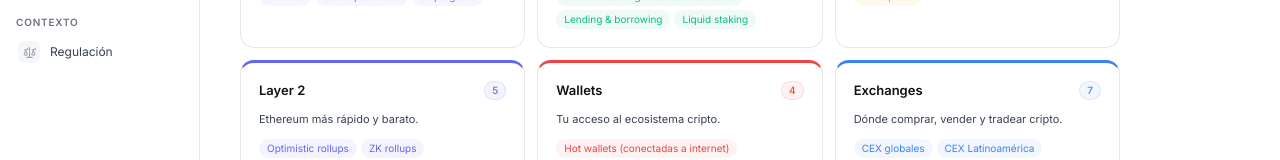
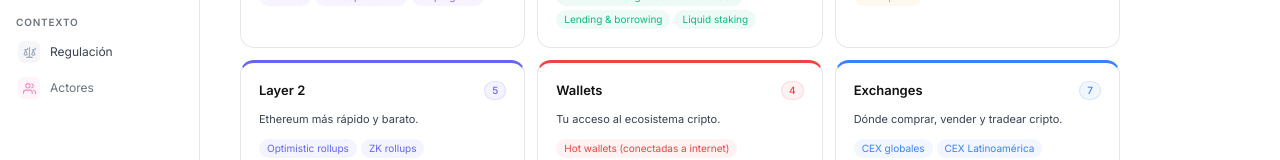
Before and after one commit to Luistoronto/ticker.uno, a Next.js app: page /mapa in a window 1280 px wide. Shown: the part 414-574 px from the top of the page. Built offline with nearby package versions, Linux system fonts and the light colour scheme.

Commit message:
Update Sidebar.jsx

```diff
--- a/src/components/Sidebar.jsx
+++ b/src/components/Sidebar.jsx
@@ -18,7 +18,7 @@ const icons = {
 const groups = [
   { label: { es: "Ecosistema", en: "Ecosystem" }, ids: ["fundamentos", "layer-1", "layer-2", "defi", "stablecoins"] },
   { label: { es: "Acceso", en: "Access" }, ids: ["wallets", "exchanges"] },
-  { label: { es: "Contexto", en: "Context" }, ids: ["regulacion"] },
+  { label: { es: "Contexto", en: "Context" }, ids: ["regulacion", "actores"] },
 ];
 
 export default function Sidebar({ lang }) {
@@ -78,6 +78,35 @@ export default function Sidebar({ lang }) {
             {/* Items del grupo */}
             {group.ids.map((id) => {
               const section = sections.find((s) => s.id === id);
+              if (!section && id !== "actores") return null;
+
+              // Caso especial: Actores no está en content.js
+              if (id === "actores") {
+                const active = activeSection === "actores" || pathname.startsWith("/actores");
+                return (
+                  <Link key="actores" href="/actores" style={{ textDecoration: "none" }}>
+                    <div style={{
+                      display: "flex", alignItems: "center", gap: "10px",
+                      padding: "7px 16px", fontSize: "12px",
+                      color: active ? "#111111" : "#6b7280",
+                      background: active ? "#f9fafb" : "transparent",
+                      borderLeft: active ? "2px solid #ec4899" : "2px solid transparent",
+                      fontWeight: active ? "500" : "400",
+                    }}>
+                      <span style={{
+                        width: "22px", height: "22px", borderRadius: "6px",
+                        display: "flex", alignItems: "center", justifyContent: "center",
+                        flexShrink: 0,
+                        background: active ? "#ec489918" : "#ec489910",
+                        color: active ? "#ec4899" : "#ec489999",
+                      }}>
+                        {icons["users"] || <svg width="13" height="13" viewBox="0 0 24 24" fill="none" stroke="currentColor" strokeWidth="2" strokeLinecap="round" strokeLinejoin="round" aria-hidden="true"><path d="M17 21v-2a4 4 0 0 0-4-4H5a4 4 0 0 0-4 4v2"/><circle cx="9" cy="7" r="4"/><path d="M23 21v-2a4 4 0 0 0-3-3.87"/><path d="M16 3.13a4 4 0 0 1 0 7.75"/></svg>}
+                      </span>
+                      {lang === "es" ? "Actores" : "Actors"}
+                    </div>
+                  </Link>
+                );
+              }
               if (!section) return null;
               const active = activeSection === id;
 
```
